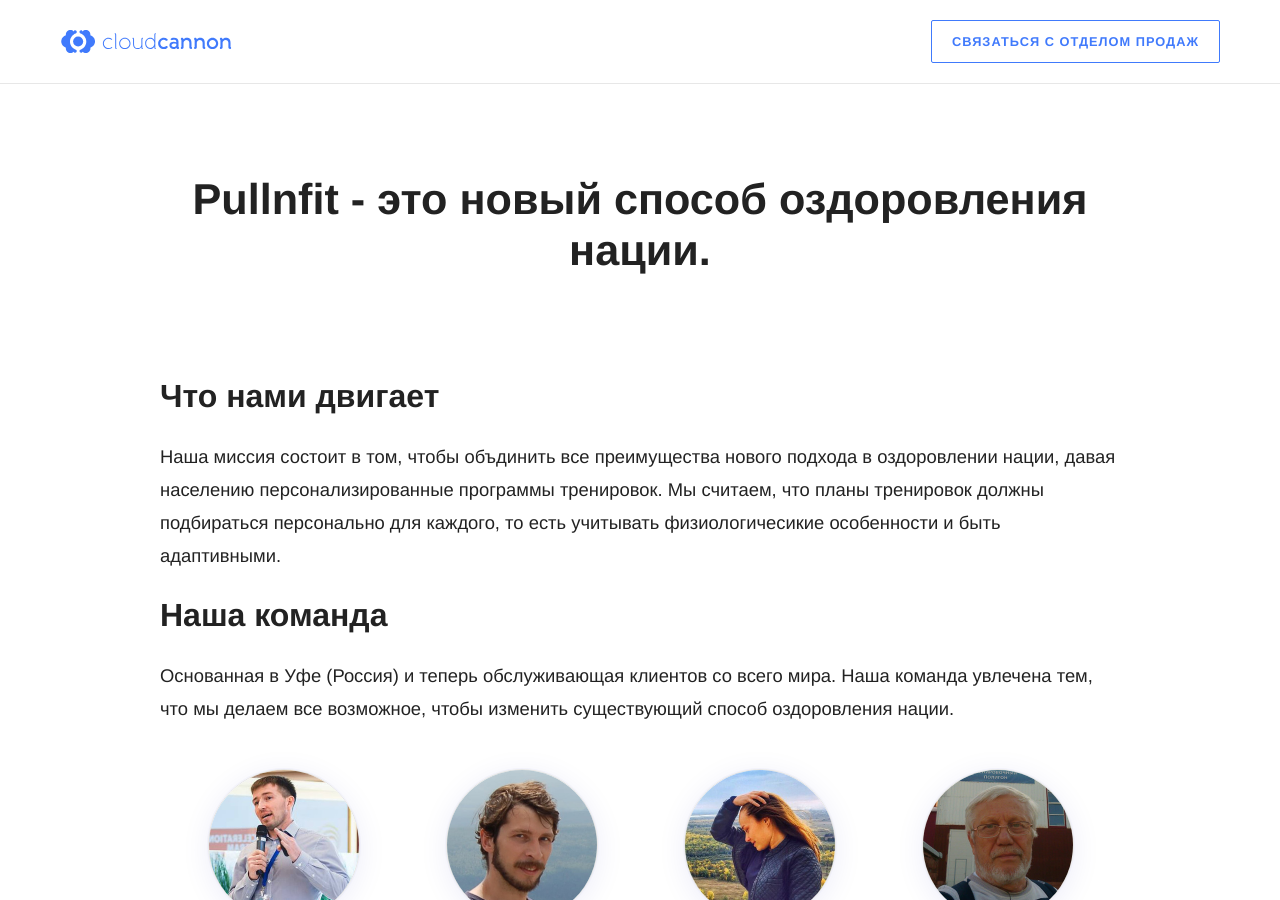
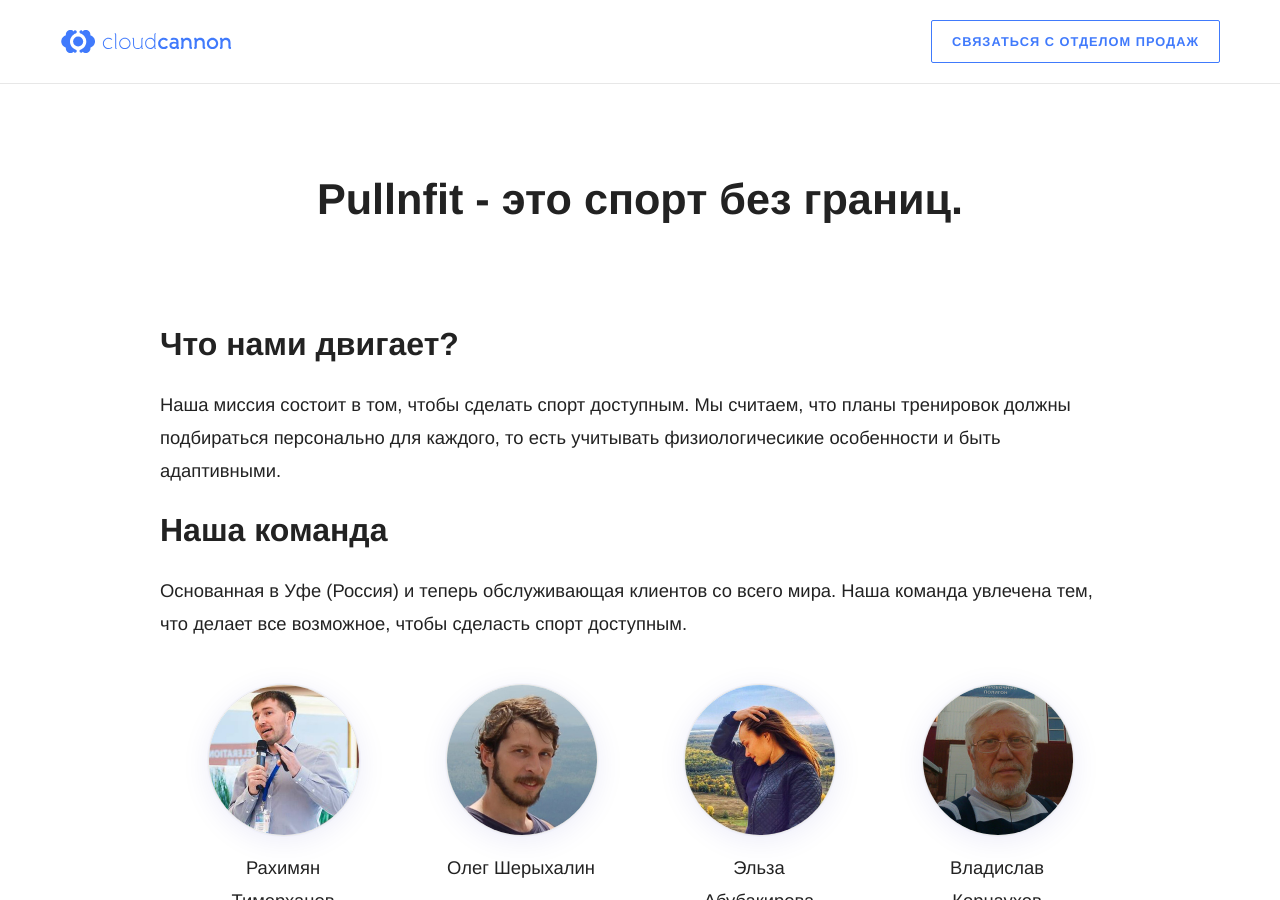
Before and after one commit to RakhimyanTim/adroholic.github.io, a Jekyll site: the page built from pages/about.html, in a window 1280 px wide and 900 px high. Built offline with Jekyll 4.4.1, drawn with Linux system fonts in a browser that asks for light colours; some web fonts are replaced.

Commit message:
Update about.html

```diff
--- a/pages/about.html
+++ b/pages/about.html
@@ -5,13 +5,13 @@
 ---
 
 <div class="about">
-	<h1>Pullnfit - это новый способ оздоровления нации.</h1>
+	<h1>Pullnfit - это спорт без границ.</h1>
 
-	<h2>Что нами двигает</h2>
-	<p>Наша миссия состоит в том, чтобы объдинить все преимущества нового подхода в оздоровлении нации, давая населению персонализированные программы тренировок. Мы считаем, что планы тренировок должны подбираться персонально для каждого, то есть учитывать физиологичесикие особенности и быть адаптивными.</p>
+	<h2>Что нами двигает?</h2>
+	<p>Наша миссия состоит в том, чтобы сделать спорт доступным. Мы считаем, что планы тренировок должны подбираться персонально для каждого, то есть учитывать физиологичесикие особенности и быть адаптивными.</p>
 
 	<h2>Наша команда</h2>
-	<p>Основанная в Уфе (Россия) и теперь обслуживающая клиентов со всего мира. Наша команда увлечена тем, что мы делаем все возможное, чтобы изменить существующий способ оздоровления нации.</p>
+	<p>Основанная в Уфе (Россия) и теперь обслуживающая клиентов со всего мира. Наша команда увлечена тем, что делает все возможное, чтобы сделасть спорт доступным.</p>
 
 	<ul class="mugs">
 		{% for person_obj in site.data.authors %}
```
